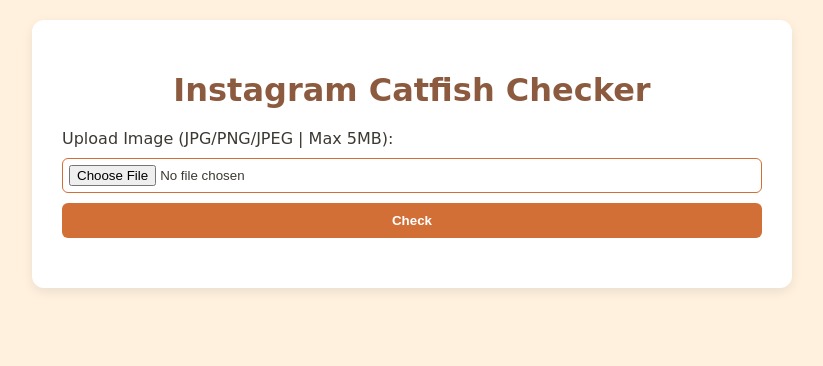
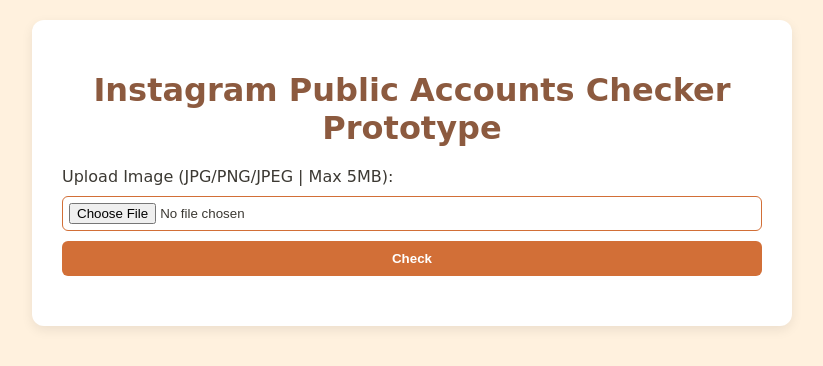
Before and after one commit to anyaabc/instagram-catfish-detector, a plain HTML site: page src/frontend/index.html in a window 1280 px wide. Shown: the whole page, without its empty margins (228-1051 px from the left). Drawn offline with Linux system fonts and the light colour scheme.

Commit message:
Update index.html
Clarified

```diff
--- a/src/frontend/index.html
+++ b/src/frontend/index.html
@@ -3,12 +3,12 @@
 <head>
   <meta charset="UTF-8" />
   <meta name="viewport" content="width=device-width, initial-scale=1.0" />
-  <title>Catfish Checker</title>
+  <title>Potential Catfish Checker</title>
   <link rel="stylesheet" href="style.css" />
 </head>
 <body>
   <div class="container">
-    <h1>Instagram Catfish Checker</h1>
+    <h1>Instagram Public Accounts Checker Prototype</h1>
 
     <form id="uploadForm">
       <label for="imageUpload">Upload Image (JPG/PNG/JPEG | Max 5MB):</label>
```
